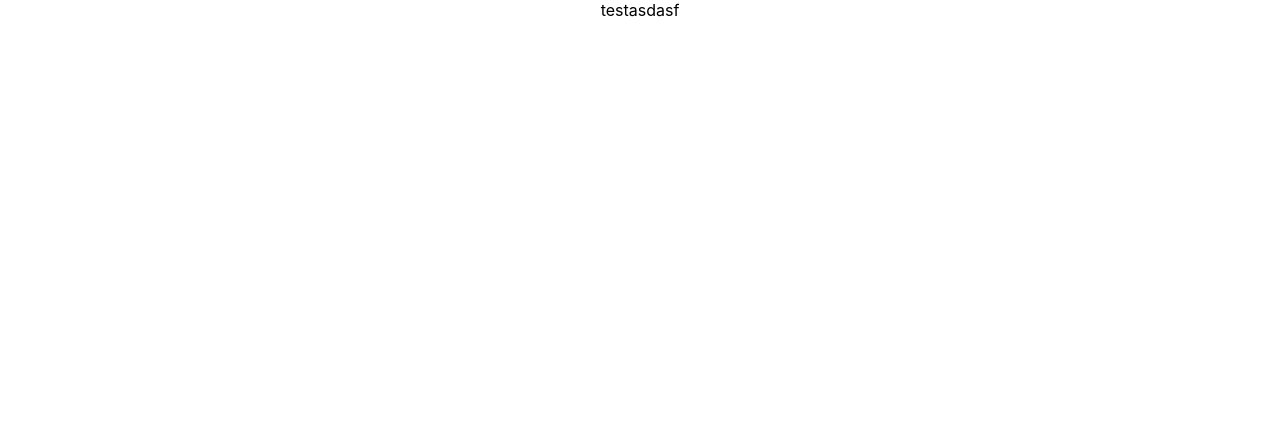
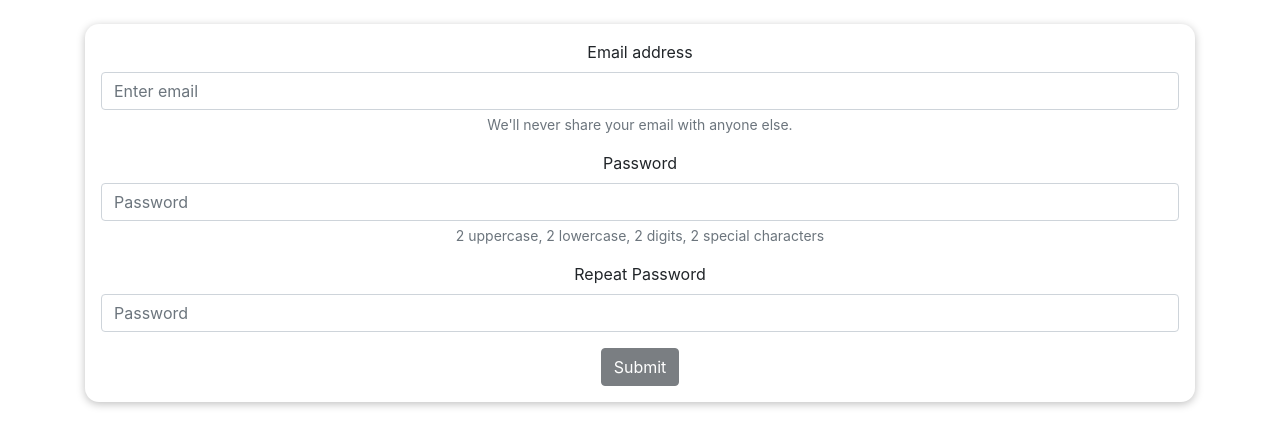
Before and after one commit to heyimjustalex/CTFtastic, a React (Create React App) app in the folder frontend/: page /start in a window 1280 px wide. Shown: the top 446 px of the page. Built offline with nearby package versions, Linux system fonts and the light colour scheme.

Commit message:
Add starting form and form validation

```diff
--- a/frontend/package.json
+++ b/frontend/package.json
@@ -7,10 +7,12 @@
     "@testing-library/jest-dom": "^5.16.5",
     "@testing-library/react": "^13.4.0",
     "@testing-library/user-event": "^13.5.0",
+    "bootstrap": "4.6.0",
     "react": "^18.0.0",
+    "react-bootstrap": "1.5.2",
     "react-dom": "^18.0.0",
     "react-router-dom": "^6.0.0",
-    "react-scripts": "3.0.1",
+    "react-scripts": "^5.0.1",
     "react-transition-group": "^4.4.5",
     "web-vitals": "^2.1.4"
   },
--- a/frontend/src/App.js
+++ b/frontend/src/App.js
@@ -1,9 +1,18 @@
 import './App.css';
 import React from 'react';
+import { BrowserRouter, Navigate, Route, Routes } from 'react-router-dom';
+import Start from './components/Start/Start';
 function App() {
   return (
     <div className="App">
-      testasdasf
+      <BrowserRouter>
+        <Routes>
+          <Route path='/' element={<Navigate to='/start' />}></Route>
+          <Route path='/start' element={<Start />} />
+
+        </Routes>
+
+      </BrowserRouter>
     </div>
   );
 }
--- /dev/null
+++ b/frontend/src/components/Start/Start.js
@@ -0,0 +1,21 @@
+import Button from 'react-bootstrap/Button';
+import StartForm from './StartForm';
+import Container from 'react-bootstrap/Container';
+import Row from 'react-bootstrap/Row';
+import Col from 'react-bootstrap/Col';
+import Card from './../UI/Card/Card'
+const Start = () => {
+
+    return (
+
+        <Container className='mt-4' fluid="lg"  >
+            <Row>
+                <Col> <Card><StartForm /></Card></Col>
+            </Row>
+        </Container>
+
+
+    );
+}
+
+export default Start;
--- /dev/null
+++ b/frontend/src/components/Start/StartForm.js
@@ -0,0 +1,115 @@
+import Button from 'react-bootstrap/Button';
+import Form from 'react-bootstrap/Form';
+import useInput from '../../hooks/use-input';
+import { emailValidator, passwordValidator } from './../validators'
+
+
+
+const StartForm = () => {
+    const
+        {
+            value: emailValue,
+            isTouched: emailIsTouched,
+            isValid: emailIsValid,
+            hasError: emailHasError,
+            valueChangeHandler: emailChangeHandler,
+            valueBlurHandler: emailBlurHandler,
+            reset: emailReset
+        } = useInput(emailValidator)
+
+    const
+        {
+            value: passwordValue,
+            isTouched: passwordIsTouched,
+            isValid: passwordIsValid,
+            hasError: passwordHasError,
+            valueChangeHandler: passwordChangeHandler,
+            valueBlurHandler: passwordBlurHandler,
+            reset: passwordReset
+        } = useInput(passwordValidator)
+
+    const
+        {
+            value: repeatedPasswordValue,
+            isTouched: repeatedPasswordIsTouched,
+            isValid: repeatedPasswordIsValid,
+            hasError: repeatedPasswordHasError,
+            valueChangeHandler: repeatedPasswordChangeHandler,
+            valueBlurHandler: repeatedPasswordBlurHandler,
+            reset: repeatedPasswordReset
+        } = useInput(passwordValidator)
+
+
+    const formSubmitHandler = (event) => {
+        console.log('formSubmitted');
+        event.preventDefault();
+    }
+
+
+
+
+    let passwordsMatch = null;
+    if (passwordValue !== "" && repeatedPasswordValue !== "") {
+        passwordsMatch = passwordValue === repeatedPasswordValue
+    }
+
+    else if (passwordValue === "" || repeatedPasswordValue === "") {
+        passwordsMatch = true;
+    }
+
+    else {
+        passwordsMatch = false;
+    }
+    const formIsValid = emailIsValid && emailIsTouched && passwordIsValid && passwordIsTouched && repeatedPasswordIsValid && repeatedPasswordIsTouched && passwordsMatch;
+
+
+
+    // console.log("MECZ", passwordsMatch)
+
+
+
+    return (
+
+        <Form onSubmit={formSubmitHandler}>
+            <Form.Group className="mb-3" controlId="formBasicEmail">
+                <Form.Label>Email address</Form.Label>
+                <Form.Control isValid={emailIsValid && emailIsTouched} isInvalid={!emailIsValid && emailIsTouched} onBlur={emailBlurHandler} onChange={emailChangeHandler} value={emailValue} type="email" placeholder="Enter email" />
+                <Form.Text className="text-muted">
+                    We'll never share your email with anyone else.
+                </Form.Text>
+            </Form.Group>
+
+            <Form.Group className="mb-3" controlId="formPassword">
+                <Form.Label>Password</Form.Label>
+                <Form.Control
+                    isValid={passwordIsValid && passwordIsTouched}
+                    isInvalid={(!passwordIsValid && passwordIsTouched) || (!passwordsMatch && passwordIsTouched)}
+                    onBlur={passwordBlurHandler} onChange={passwordChangeHandler}
+                    type="password" placeholder="Password" />
+                <Form.Text className="text-muted">
+                    2 uppercase, 2 lowercase, 2 digits, 2 special characters
+                </Form.Text>
+            </Form.Group>
+
+            <Form.Group className="mb-3" controlId="formRepeatPassword">
+                <Form.Label>Repeat Password</Form.Label>
+                <Form.Control
+                    isValid={repeatedPasswordIsValid && repeatedPasswordIsTouched && passwordsMatch}
+                    isInvalid={(!repeatedPasswordIsValid && repeatedPasswordIsTouched) || (!passwordsMatch && repeatedPasswordIsTouched)}
+                    onBlur={repeatedPasswordBlurHandler} onChange={repeatedPasswordChangeHandler}
+                    type="password"
+                    placeholder="Password" />
+                {!passwordsMatch && repeatedPasswordIsTouched && passwordIsTouched && <Form.Text className="text-muted">
+                    Passwords do not match!
+                </Form.Text>}
+            </Form.Group>
+
+            <Button disabled={!formIsValid} className="btn btn-dark" variant="primary" type="submit">
+                Submit
+            </Button>
+        </Form>
+    );
+
+}
+
+export default StartForm;
--- /dev/null
+++ b/frontend/src/components/validators.js
@@ -0,0 +1,47 @@
+
+function emailValidator(input) {
+    return String(input)
+        .toLowerCase()
+        .match(
+            /^(([^<>()[\]\\.,;:\s@"]+(\.[^<>()[\]\\.,;:\s@"]+)*)|(".+"))@((\[[0-9]{1,3}\.[0-9]{1,3}\.[0-9]{1,3}\.[0-9]{1,3}\])|(([a-zA-Z\-0-9]+\.)+[a-zA-Z]{2,}))$/
+        );
+}
+
+function passwordValidator(p) {
+    var anUpperCase = /[A-Z]/;
+    var aLowerCase = /[a-z]/;
+    var aNumber = /[0-9]/;
+    var aSpecial = /[!|@|#|$|%|^|&|*|(|)|-|_]/;
+    var obj = {};
+    obj.result = true;
+
+    if (p.length < 8) {
+        obj.result = false;
+        obj.error = "Not long enough!"
+        return obj.result;
+    }
+
+    var numUpper = 0;
+    var numLower = 0;
+    var numNums = 0;
+    var numSpecials = 0;
+    for (var i = 0; i < p.length; i++) {
+        if (anUpperCase.test(p[i]))
+            numUpper++;
+        else if (aLowerCase.test(p[i]))
+            numLower++;
+        else if (aNumber.test(p[i]))
+            numNums++;
+        else if (aSpecial.test(p[i]))
+            numSpecials++;
+    }
+
+    if (numUpper < 2 || numLower < 2 || numNums < 2 || numSpecials < 2) {
+        obj.result = false;
+        obj.error = "Wrong Format!";
+        return obj.result;
+    }
+    return obj.result;
+}
+
+export { emailValidator, passwordValidator };
--- /dev/null
+++ b/frontend/src/hooks/use-input.js
@@ -0,0 +1,74 @@
+import { useReducer } from "react";
+
+const ACTIONS = { SET_ENTERED_VALUE: "SET_ENTERED_VALUE", SET_VALUE_IS_TOUCHED: "SET_VALUE_IS_TOUCHED", RESET: "RESET" };
+
+
+
+
+const useInput = (valueValidator) => {
+
+    const valueReducer = (state, action) => {
+        // console.log("state enetered val " + state.enteredValue);
+
+        switch (action.type) {
+            case ACTIONS.SET_ENTERED_VALUE:
+                const newObj = { enteredValue: action.enteredValue, enteredValueIsTouched: true };
+                console.log(newObj);
+                return newObj;
+            case ACTIONS.SET_VALUE_IS_TOUCHED:
+                const newState = { enteredValue: state.enteredValue, enteredValueIsTouched: true }
+                return newState;
+
+            case ACTIONS.RESET:
+                return { enteredValue: '', enteredValueIsTouched: false }
+
+            default:
+                return state;
+        }
+
+
+    }
+
+    const [state, dispatch] = useReducer(valueReducer, { enteredValue: '', enteredValueIsTouched: false })
+    // console.log("state enetered val " + state.enteredValue);
+    const valueIsValid = valueValidator(state.enteredValue);
+    const hasError = (!valueIsValid && state.enteredValueIsTouched)
+    // console.log("state is touched ", state.enteredValueIsTouched);
+
+    const enteredValueChangeHandler = (event) => {
+        console.log(event.target.value);
+        dispatch({ type: "SET_ENTERED_VALUE", enteredValue: event.target.value });
+
+    }
+
+    const enteredValueBlurHandler = (event) => {
+        dispatch({ type: "SET_VALUE_IS_TOUCHED" });
+    }
+
+    const reset = () => {
+        dispatch({ type: "RESET" })
+    }
+
+
+
+
+    // console.log("Haserror " + hasError);
+    // console.log("valueIsValid " + valueIsValid);
+    // console.log("istouched " + enteredValueIsTouched);
+
+
+
+
+    return {
+        value: state.enteredValue,
+        isTouched: state.enteredValueIsTouched,
+        isValid: valueIsValid,
+        hasError: hasError,
+        valueChangeHandler: enteredValueChangeHandler,
+        valueBlurHandler: enteredValueBlurHandler,
+        reset
+    }
+
+}
+
+export default useInput;
--- a/frontend/src/index.css
+++ b/frontend/src/index.css
@@ -1,6 +1,6 @@
 body {
   margin: 0;
-  font-family: -apple-system, BlinkMacSystemFont, 'Segoe UI', 'Roboto', 'Oxygen',
+  font-family: -apple-system, BlinkMacSystemFont, 'Space Mono', 'Roboto', 'Oxygen',
     'Ubuntu', 'Cantarell', 'Fira Sans', 'Droid Sans', 'Helvetica Neue',
     sans-serif;
   -webkit-font-smoothing: antialiased;
--- a/frontend/src/index.js
+++ b/frontend/src/index.js
@@ -1,4 +1,5 @@
 import React from "react";
+import '../node_modules/bootstrap/dist/css/bootstrap.min.css';
 import ReactDOM from "react-dom/client";
 import "./index.css";
 import App from "./App";
```
Also changed, not shown: frontend/src/components/Router.js (added), frontend/src/components/Start/Start.css (added), 1 other file (tests, documents, lock files or other folders).
